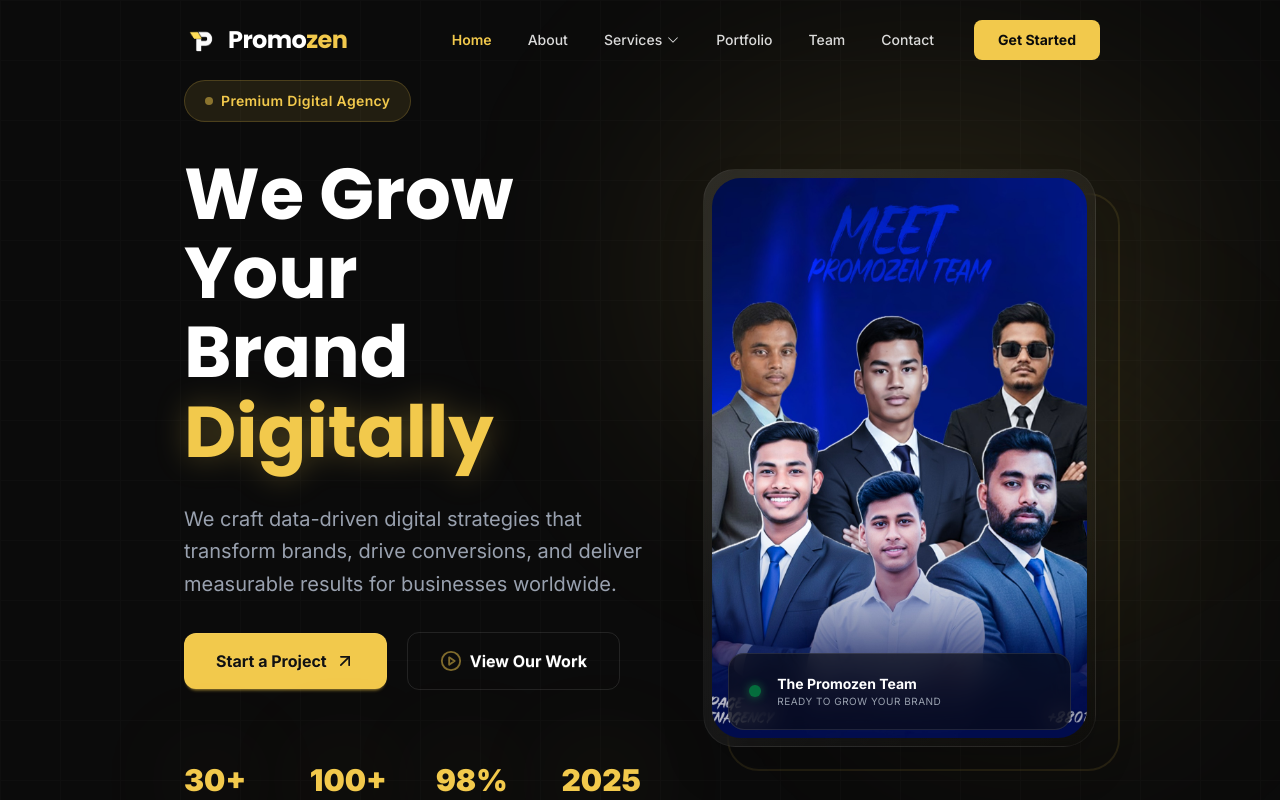
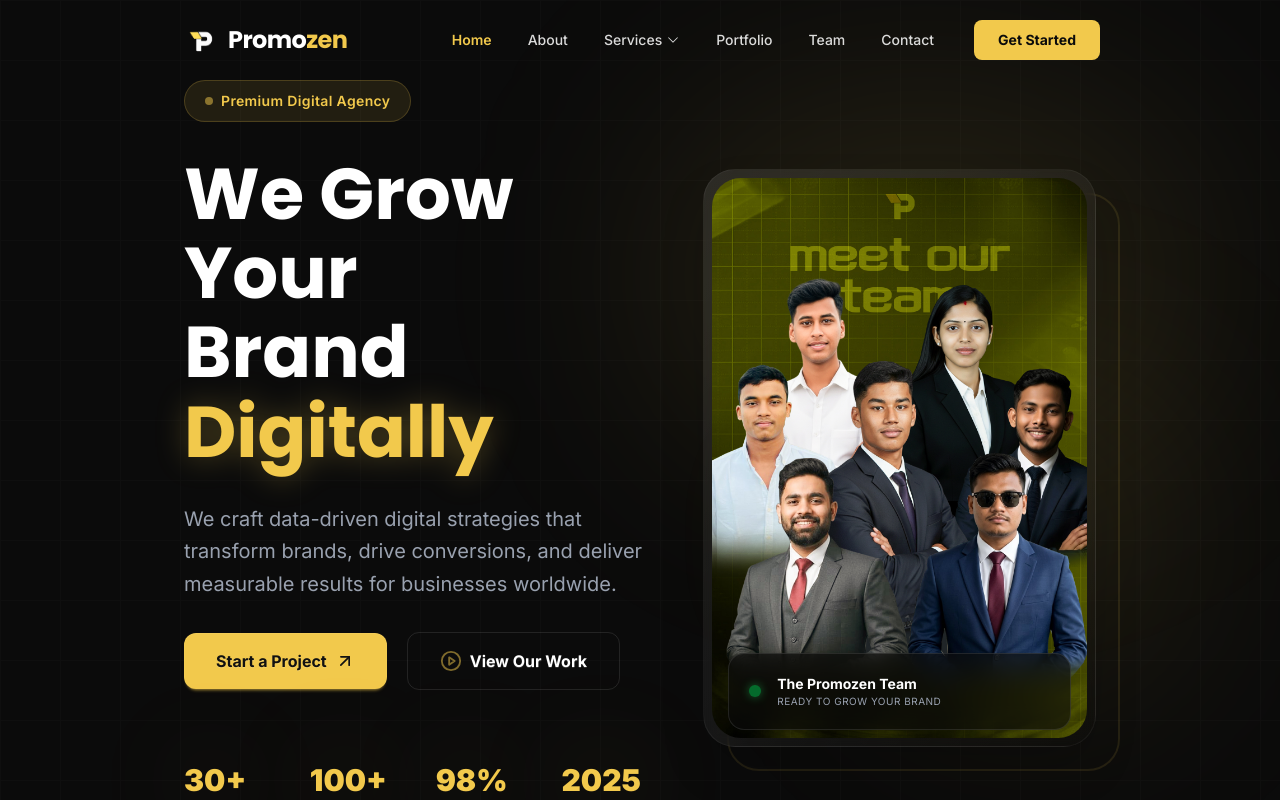
Before and after one commit to sahkil12/Promozen, a React (Vite) app: page / in a window 1280 px wide. Shown: the top 800 px of the page. Built offline with nearby package versions, Linux system fonts and the light colour scheme.

Commit message:
update hero image

```diff
--- a/src/pages/Home/Hero/Hero.jsx
+++ b/src/pages/Home/Hero/Hero.jsx
@@ -83,7 +83,7 @@
           className="flex-5 relative group">
           <div className="relative p-2 rounded-[2rem] bg-gradient-to-br from-base-100/10 to-transparent border border-base-100/5 backdrop-blur-sm shadow-2xl hover:drop-shadow-[0_0_20px_rgba(242,201,76,0.1)] active:drop-shadow-[0_0_20px_rgba(242,201,76,0.1)] transition-all duration-300 hover:-translate-y-1.5 active:-translate-y-1.5">
             <img
-              src="/Images/Promozen team.jpeg"
+              src="/public/Images/team cover.jpeg"
               loading='lazy'
               className="rounded-[1.8rem] w-full h-[560px] object-cover object-top"
               alt="Promozen Team"
--- a/src/pages/Home/TeamSection/TeamSection.jsx
+++ b/src/pages/Home/TeamSection/TeamSection.jsx
@@ -38,7 +38,7 @@
           whileInView='show'
           viewport={{ once: true }}
           className="grid grid-cols-1 md:grid-cols-2 lg:grid-cols-4 gap-6 mb-16">
-          {teamMembers.map((member, index) => (
+          {teamMembers.slice(0, 4).map((member, index) => (
             <TeamCard
               key={`${member.name}-${index}`}
               cardVariants={cardVariants}
```
Also changed, not shown: public/Images/team cover.jpeg (added).
